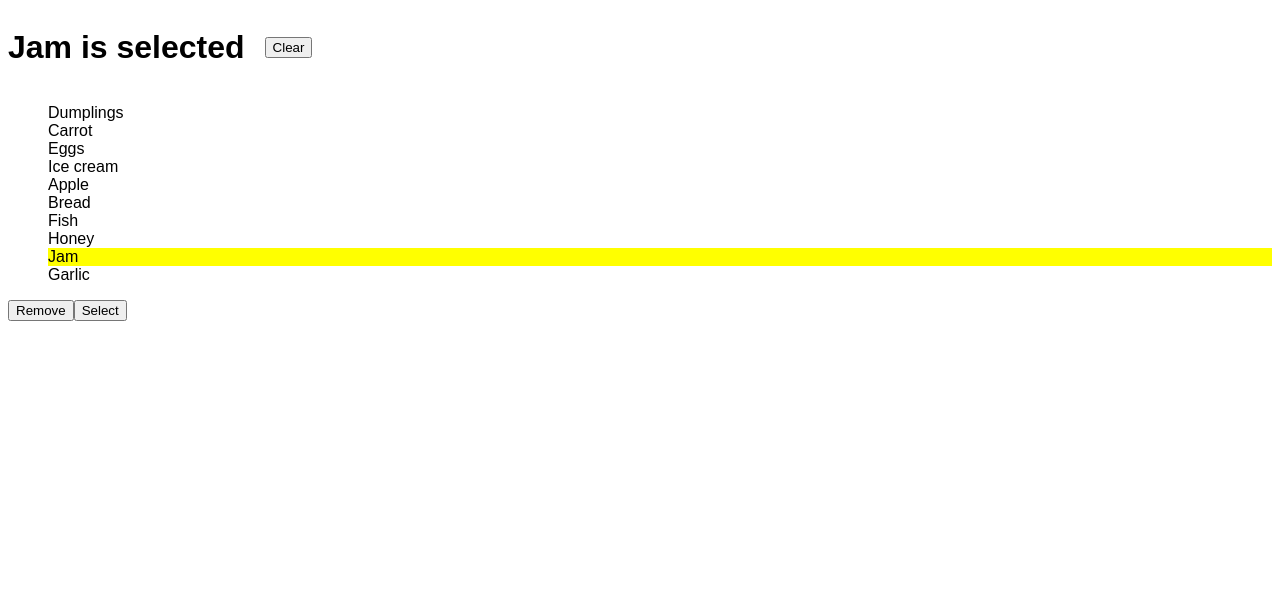
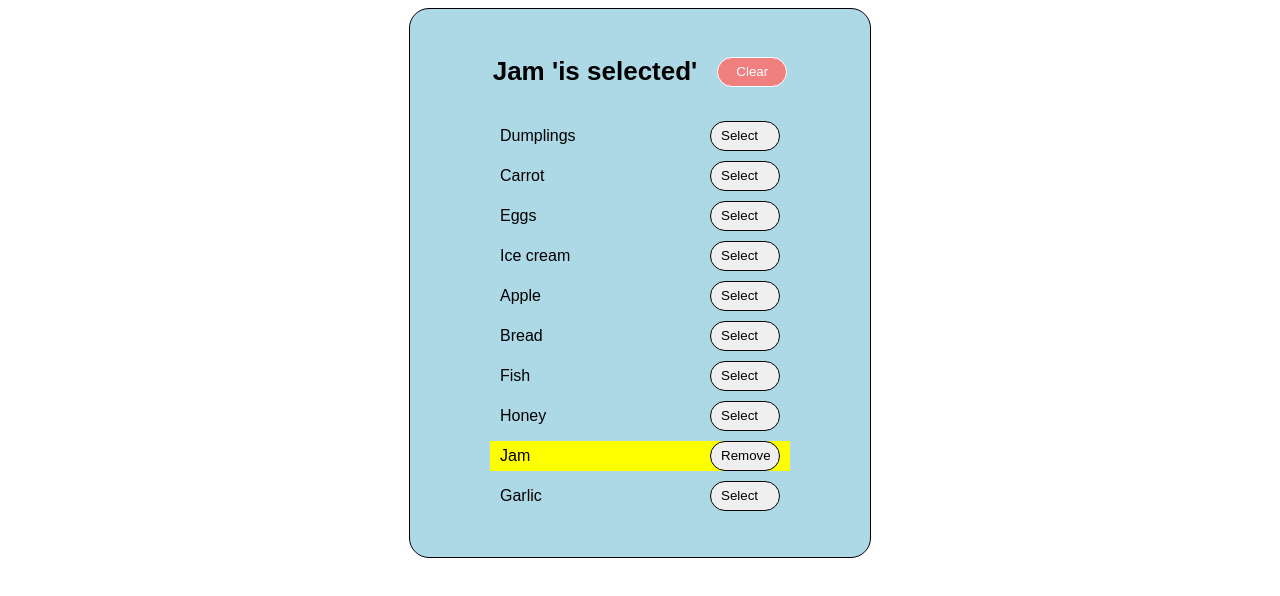
Before and after one commit to mate-academy/react_goods-selector, a React (Create React App) app: page / in a window 1280 px wide. Shown: the top 596 px of the page. Built offline with nearby package versions, Linux system fonts and the light colour scheme.

Commit message:
solution

```diff
--- a/package.json
+++ b/package.json
@@ -18,7 +18,7 @@
     "@mate-academy/cypress-tools": "^1.0.4",
     "@mate-academy/eslint-config-react": "*",
     "@mate-academy/eslint-config-react-typescript": "*",
-    "@mate-academy/scripts": "^1.2.3",
+    "@mate-academy/scripts": "^1.2.6",
     "@mate-academy/students-ts-config": "*",
     "@mate-academy/stylelint-config": "*",
     "@types/node": "^17.0.23",
--- a/src/App.scss
+++ b/src/App.scss
@@ -3,18 +3,78 @@ html {
 }
 
 .App {
+  border: 1px solid black;
+  max-width: 400px;
+  margin: 0 auto;
+  display: flex;
+  align-items: center;
+  flex-direction: column;
+  padding: 30px;
+  background-color: lightblue;
+  border-radius: 20px;
+
+  &__clear {
+    background-color: lightcoral;
+    transition-duration: 0.3s;
+    border: 1px solid transparent;
+    color: white;
+  }
+
   &__header {
     display: flex;
     align-items: center;
     gap: 20px;
+    font-size: 13px;
+  }
+
+  &__list {
+    display: flex;
+    flex-direction: column;
+    align-items: stretch;
+    gap: 10px;
+    min-width: 300px;
+    padding: 0;
+  }
+}
+
+.button {
+  width: 70px;
+  height: 30px;
+  border-radius: 20px;
+  border: 1px solid;
+  text-align: center;
+  display: flex;
+  align-items: center;
+  justify-content: center;
+
+  &:hover {
+    background-color: greenyellow;
+    transition-duration: 0.3s;
   }
 }
 
 .Good {
   display: flex;
-  gap: 10px;
+  flex-direction: row;
+  justify-content: space-between;
+  line-height: 30px;
+  padding: 0 10px;
+  cursor: pointer;
 
   &--active {
     background-color: #ff0;
   }
+
+  &__remove {
+    &:hover {
+      background-color: red;
+      transition-duration: 0.3s;
+      border: 1px solid transparent;
+      color: white;
+    }
+  }
 }
+
+.button__hidden {
+  display: none;
+}
--- a/src/App.tsx
+++ b/src/App.tsx
@@ -1,51 +1,92 @@
-import React from 'react';
+import classNames from 'classnames';
+import { Component } from 'react';
 import './App.scss';
 
-// import goodsFromServer from './goods';
+import goodsFromServer from './goods';
 
-export const App: React.FC = () => {
+type State = {
+  selectedGood: string,
+};
+
+export class App extends Component<{}, State> {
+  state: Readonly<State> = {
+    selectedGood: 'Jam',
+  };
+
+  render() {
+    const { selectedGood } = this.state;
+
     return (
       <main className="App">
         <header className="App__header">
           <h1 className="App__title">
-          Jam is selected
+            {`${selectedGood
+              ? `${selectedGood} 'is selected'`
+              : 'No goods selected'}`}
           </h1>
 
           <button
+            hidden={!selectedGood}
             type="button"
-          className="App__clear"
+            className={classNames(
+              'App__clear', 'button',
+              {
+                button__hidden: !selectedGood,
+              },
+            )}
+            onClick={() => {
+              this.setState({ selectedGood: '' });
+            }}
           >
             Clear
           </button>
         </header>
 
-      <ul>
-        <li className="Good">Dumplings</li>
-        <li className="Good">Carrot</li>
-        <li className="Good">Eggs</li>
-        <li className="Good">Ice cream</li>
-        <li className="Good">Apple</li>
-        <li className="Good">Bread</li>
-        <li className="Good">Fish</li>
-        <li className="Good">Honey</li>
-        <li className="Good Good--active">Jam</li>
-        <li className="Good">Garlic</li>
-      </ul>
-
-      {/* Put required buttons into each Good */}
+        <ul className="App__list">
+          {goodsFromServer.map(good => (
+            <li
+              key={good}
+              className={classNames(
+                'Good',
+                {
+                  'Good--active': good === selectedGood,
+                },
+              )}
+            >
+              {good}
               <button
                 type="button"
-        className="Good__remove"
+                className={classNames(
+                  'Good', 'button', 'Good__remove',
+                  {
+                    button__hidden: good !== selectedGood,
+                  },
+                )}
+                onClick={() => {
+                  this.setState({ selectedGood: '' });
+                }}
               >
                 Remove
               </button>
 
               <button
                 type="button"
-        className="Good__select"
+                className={classNames(
+                  'Good', 'button', 'Good__select',
+                  {
+                    button__hidden: good === selectedGood,
+                  },
+                )}
+                onClick={() => {
+                  this.setState({ selectedGood: good });
+                }}
               >
                 Select
               </button>
+            </li>
+          ))}
+        </ul>
       </main>
     );
-};
+  }
+}
```
Also changed, not shown: 2 other files (tests, documents, lock files or other folders). Lines whose indentation alone changed are shown as unchanged.
